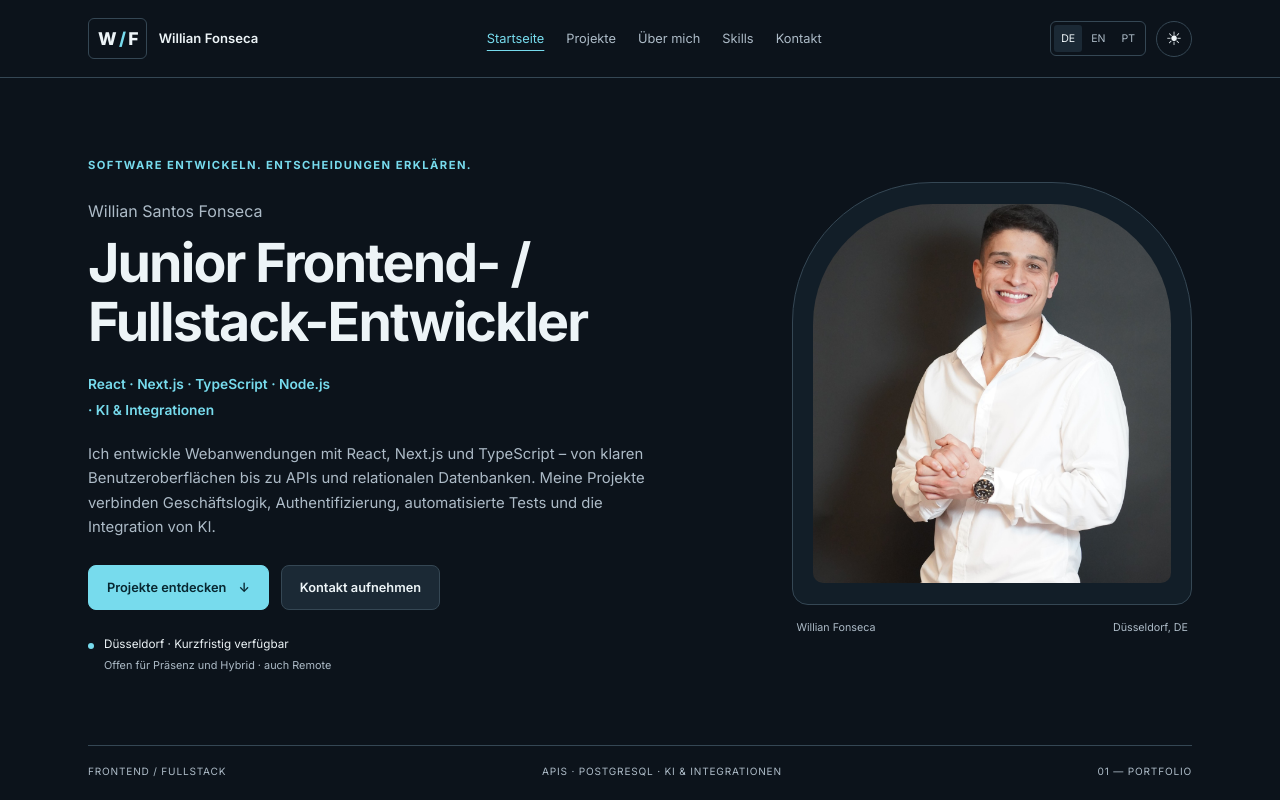
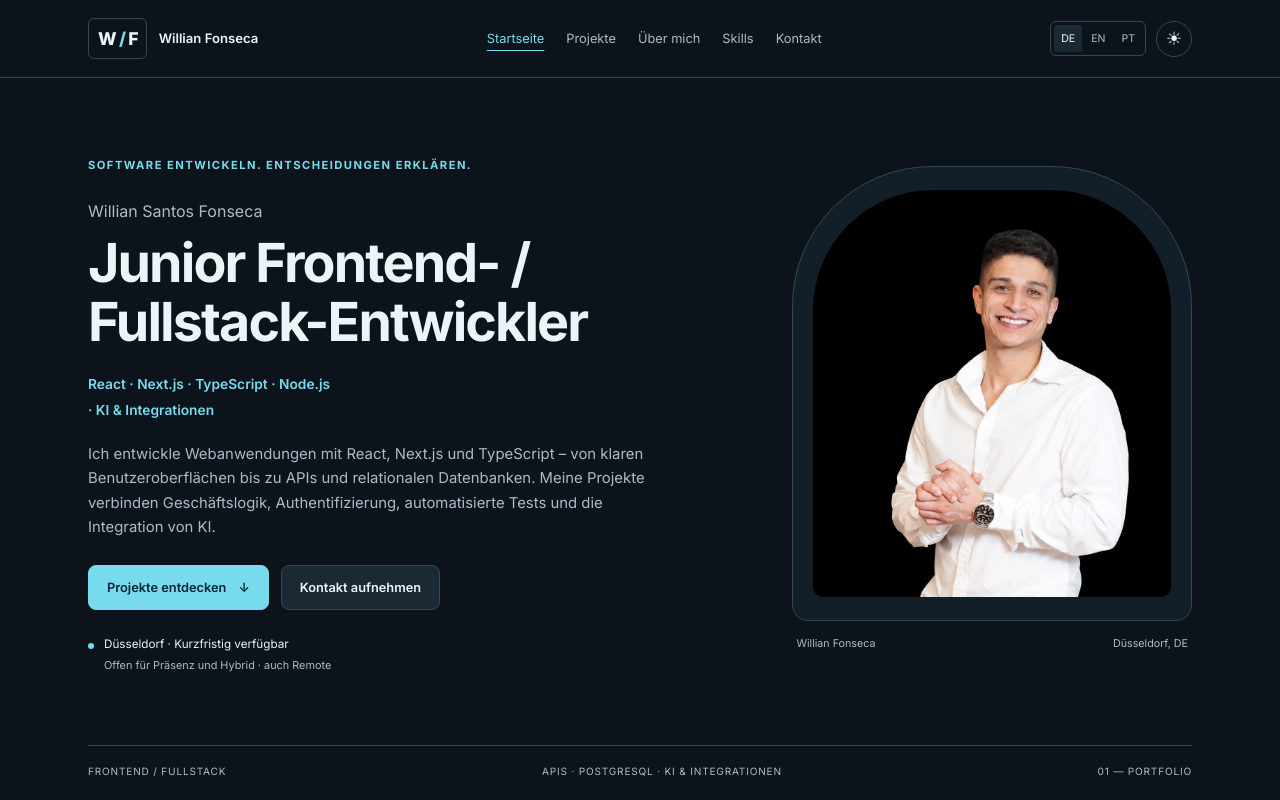
Before and after one commit to Willianfonseca7/willianfonseca-portfolio, a React (Vite) app: page / in a window 1280 px wide. Shown: the top 800 px of the page. Built offline with nearby package versions, Linux system fonts and the light colour scheme.

Commit message:
Ajusta o fundo e a moldura da foto de perfil
Aplica fundo preto ao retrato e aumenta a altura da moldura para dar mais espaço acima da cabeça.

```diff
--- a/src/components/sections/HeroSection.tsx
+++ b/src/components/sections/HeroSection.tsx
@@ -1,7 +1,7 @@
 import Button from "../ui/Button";
 import Container from "../ui/Container";
 import { useLanguage } from "../../hooks/useLanguage";
-import portrait from "../../assets/willian-portrait.jpg";
+import portrait from "../../assets/willian-portrait-black.jpg";
 export default function HeroSection() {
   const { content } = useLanguage();
   const { hero } = content;
@@ -38,8 +38,8 @@ export default function HeroSection() {
               <img
                 src={portrait}
                 alt="Willian Santos Fonseca"
-                width="1200"
-                height="1800"
+                width="1024"
+                height="1536"
                 fetchPriority="high"
               />
             </div>
--- a/src/index.css
+++ b/src/index.css
@@ -331,16 +331,16 @@
     border: 1px solid var(--border);
     border-radius: 140px 140px 16px 16px;
     padding: 20px;
-    aspect-ratio: 1/1.06;
+    aspect-ratio: 1/1.14;
     display: grid;
     align-items: center;
   }
   .portrait-frame img {
     width: 100%;
     height: auto;
-    aspect-ratio: 1/1.06;
+    aspect-ratio: 1/1.14;
     object-fit: cover;
-    object-position: center 25%;
+    object-position: center top;
     border-radius: 120px 120px 10px 10px;
   }
   .portrait-composition figcaption {
```
Also changed, not shown: src/assets/willian-portrait-black.jpg (added).
